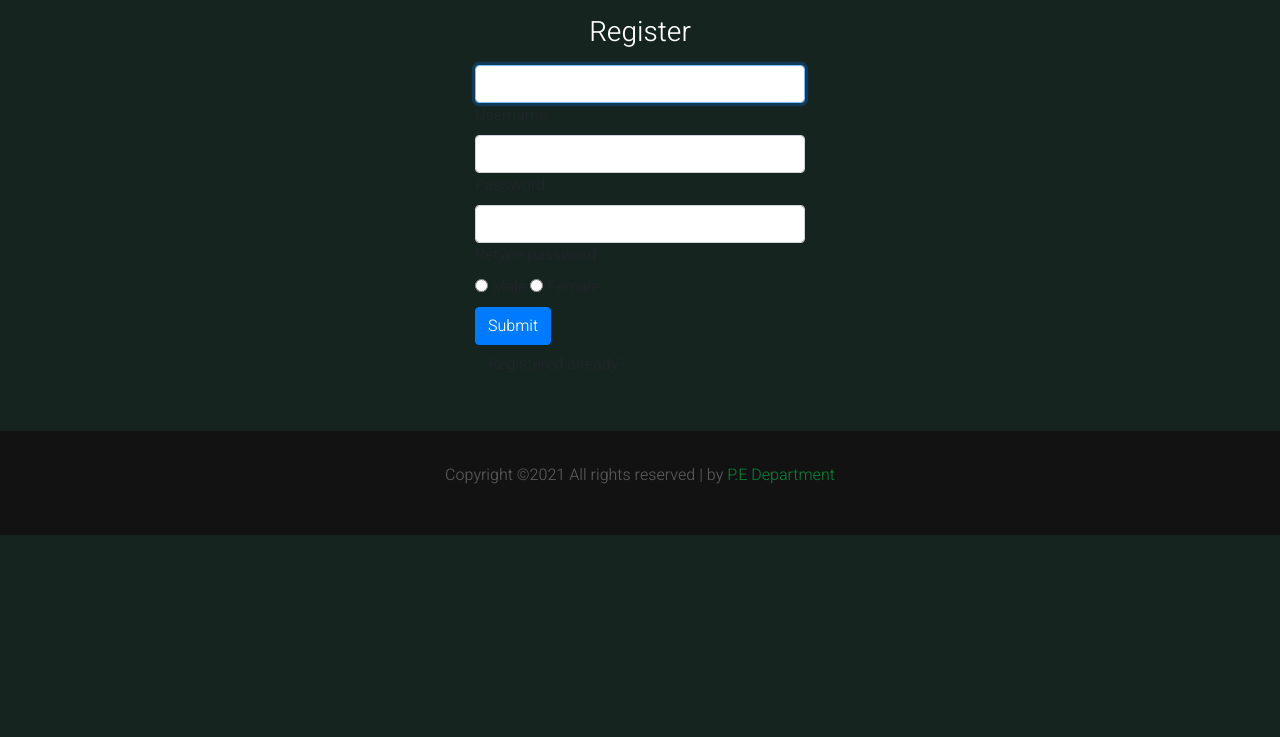
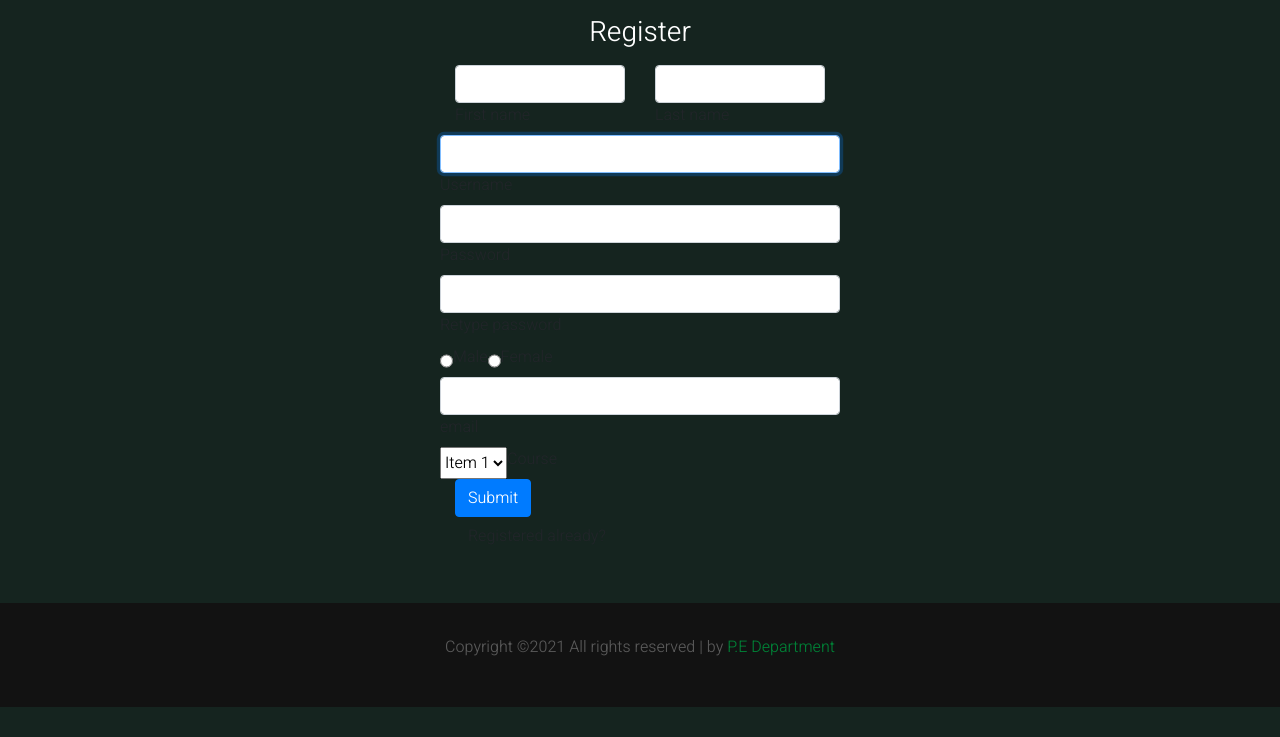
Before and after one commit to ajnarag25/Django_app_P.E-Department, a Django app: page /main/register.html in a window 1280 px wide. Shown: the part 63-800 px from the top of the page. Run offline with Django 3.2, Linux system fonts and the light colour scheme; some libraries are stand-ins or nearby versions.

Commit message:
added classes and registration fields

```diff
--- a/django_app/main/templates/login.html
+++ b/django_app/main/templates/login.html
@@ -6,15 +6,15 @@
 <div class="container" style="width: 360px;">
     <h3 class="text-center my-3">Login</h3>
     <form action="" method="#">
-        <div>
+        <div class="row">
             <input type="text" class="form-control" name="loginUsername" id="loginUsername" autofocus required>
             <label for="loginUsername" class="form-label">Username</label>
         </div>
-        <div>
+        <div class="row">
             <input type="password" class="form-control" name="loginPassword" id="loginPassword" required>
             <label for="loginPassword" class="form-label">Password</label>
         </div>
-        <div class="form-check">
+        <div class="row form-check">
             <input type="checkbox" class="form-check-input" name="loginRemember" id="loginRemember">
             <label for="loginRemember" class="form-check-label">Remember me</label>
         </div>
--- a/django_app/main/templates/register.html
+++ b/django_app/main/templates/register.html
@@ -3,26 +3,47 @@
 
 {% block content %}
 
-<div class="container" style="width: 360px;">
+<div class="container" style="width: 400px;">
     <h3 class="text-center my-3">Register</h3>
     <form action="" method="#">
-        <div>
+        <div class="row">
+            <div class="col">
+                <input type="text" class="form-control" name="newFname" id="newFname">
+                <label for="newFname" class="form-label">First name</label>
+            </div>
+            <div class="col">
+                <input type="text" class="form-control" name="newLname" id="newLname">
+                <label for="newLname" class="form-label">Last name</label>
+            </div>
+        </div>
+        <div class="row">
             <input type="text" class="form-control" name="newUsername" id="newUsername" autofocus required>
             <label for="newUsername" class="form-label">Username</label>
         </div>
-        <div>
+        <div class="row">
             <input type="password" class="form-control" name="newPassword" id="newPassword" required>
             <label for="newPassword" class="form-label">Password</label>
         </div>
-        <div>
+        <div class="row">
             <input type="password" class="form-control" name="retypePassword" id="retypePassword" required>
             <label for="retypePassword" class="form-label">Retype password</label>
         </div>
-        <div>
-            <input type="radio" name="gender" id="M" required>
+        <div class="row">
+            <input type="radio" name="gender" id="M" value="M" required>
             <label for="M" class="form-label">Male</label>
-            <input type="radio" name="gender" id="F">
+            <input type="radio" name="gender" id="F" value="F">
             <label for="F" class="form-label">Female</label>
+        </div>
+        <div class="row">
+            <input type="email" class="form-control" name="newemail" id="newemail">
+            <label for="newemail" class="form-label">email</label>
+        </div>
+        <div class="row">
+            <select name="newCourse" class="form-select" id="newCourse">
+                <option class="" value="Item 1">Item 1</option>
+                <option class="" value="Item 2">Item 2</option>
+            </select>
+            <label for="newCourse" class="form-label">Course</label>
         </div>
         <div>
             <button class="btn btn-primary" type="submit">Submit</button>
```
